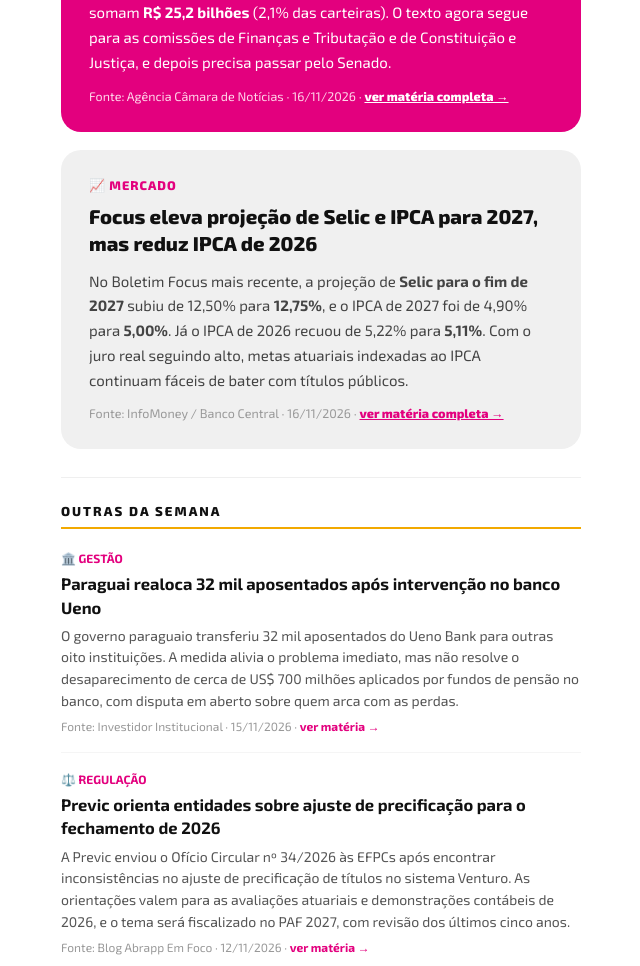
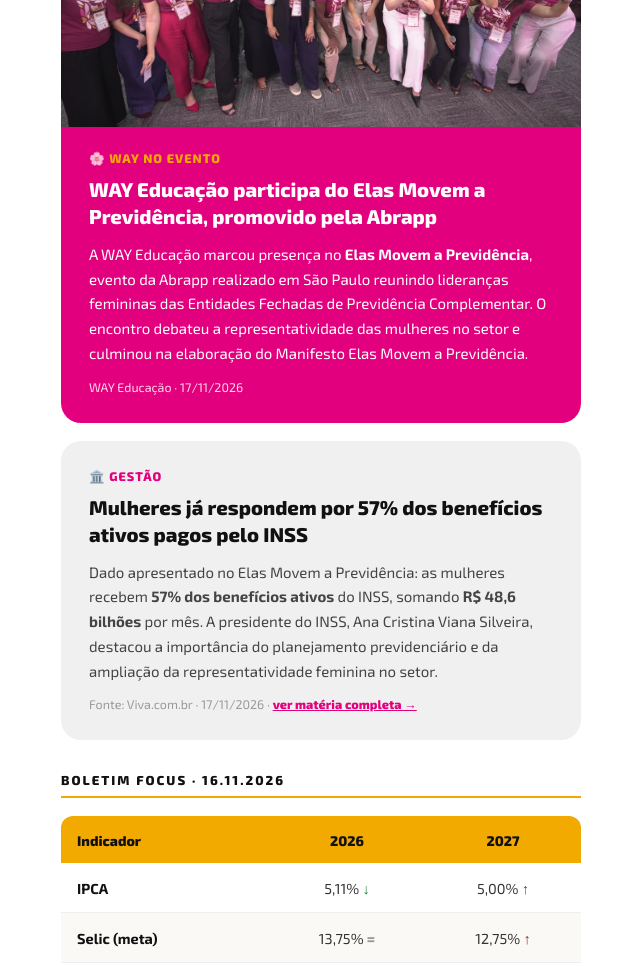
Before and after one commit to alvesdeamorimgiovanna-stack/we-newsletters, a plain HTML site: page index.html in a window 1280 px wide. Shown: the part 594-1560 px from the top of the page, without its empty margins (319-959 px from the left). Drawn offline with Linux system fonts and the light colour scheme.

Commit message:
Newsletter WAY Educação — 23/11/2026: WAY no evento Elas Movem a Previdência
Co-Authored-By: Claude Sonnet 5 <noreply@anthropic.com>
Claude-Session: https://claude.ai/code/session_01Xq26ZDDiMsRsfQGjqYt1Gd

```diff
--- a/index.html
+++ b/index.html
@@ -4,7 +4,7 @@
 <meta charset="UTF-8">
 <meta name="viewport" content="width=device-width, initial-scale=1.0">
 <meta http-equiv="X-UA-Compatible" content="IE=edge">
-<title>Newsletter WAY Educação — 16 de novembro de 2026</title>
+<title>Newsletter WAY Educação — 23 de novembro de 2026</title>
 <!--[if mso]>
 <style type="text/css">table {border-collapse: collapse;}</style>
 <![endif]-->
@@ -37,7 +37,7 @@
         <!-- ============ TOPO: eyebrow (sem logo) ============ -->
         <tr>
           <td class="px" style="padding: 36px 40px 20px 40px;">
-            <div class="exo" style="font-size: 12px; font-weight: 800; letter-spacing: 2.5px; text-transform: uppercase; color:#E3007E;">Newsletter Semanal · 16 de novembro de 2026</div>
+            <div class="exo" style="font-size: 12px; font-weight: 800; letter-spacing: 2.5px; text-transform: uppercase; color:#E3007E;">Newsletter Semanal · 23 de novembro de 2026</div>
           </td>
         </tr>
 
@@ -68,22 +68,25 @@
           </td>
         </tr>
 
-        <!-- ============ DESTAQUE 1 (card magenta) ============ -->
+        <!-- ============ DESTAQUE 1 (card magenta — WAY no evento Elas Movem a Previdência) ============ -->
         <tr>
           <td class="px" style="padding: 22px 40px 0 40px;">
             <table role="presentation" width="100%" cellpadding="0" cellspacing="0" border="0">
               <tr>
-                <td style="background-color:#E3007E; border-radius:20px; padding: 28px 28px;">
-                  <div class="exo" style="font-size: 12.5px; font-weight: 800; letter-spacing: 1px; color:#F2A900; margin-bottom: 10px;">⚖️ REGULAÇÃO</div>
+                <td style="background-color:#E3007E; border-radius:20px; padding: 0 0 28px 0; overflow:hidden;">
+                  <img src="https://alvesdeamorimgiovanna-stack.github.io/we-newsletters/images/elas-movem-previdencia.jpg" alt="Equipe WAY no evento Elas Movem a Previdência" width="600" style="display:block; width:100%; max-width:600px; height:auto; border-radius:20px 20px 0 0;">
+                  <div style="padding: 24px 28px 0 28px;">
+                    <div class="exo" style="font-size: 12.5px; font-weight: 800; letter-spacing: 1px; color:#F2A900; margin-bottom: 10px;">🌸 WAY NO EVENTO</div>
                     <h2 class="exo h-news" style="margin: 0 0 12px 0; font-weight: 800; font-size: 20px; line-height: 1.35; color:#ffffff;">
-                    Comissão da Câmara aprova regra que tira empréstimos de fundos de pensão da Lei da Usura
+                      WAY Educação participa do Elas Movem a Previdência, promovido pela Abrapp
                     </h2>
                     <p class="exo" style="margin: 0 0 14px 0; font-weight: 400; font-size: 15px; line-height: 1.65; color:#ffffff;">
-                    A Comissão de Previdência da Câmara aprovou o <strong>PL 237/26</strong>, que tira os empréstimos concedidos pelas EFPC a participantes da Lei da Usura. Pelo Consolidado Estatístico da Abrapp, essas operações somam <strong>R$ 25,2 bilhões</strong> (2,1% das carteiras). O texto agora segue para as comissões de Finanças e Tributação e de Constituição e Justiça, e depois precisa passar pelo Senado.
+                      A WAY Educação marcou presença no <strong>Elas Movem a Previdência</strong>, evento da Abrapp realizado em São Paulo reunindo lideranças femininas das Entidades Fechadas de Previdência Complementar. O encontro debateu a representatividade das mulheres no setor e culminou na elaboração do Manifesto Elas Movem a Previdência.
                     </p>
                     <p class="exo" style="margin:0; font-size: 12.5px; color:#ffd6ea;">
-                    Fonte: Agência Câmara de Notícias · 16/11/2026 · <a href="https://www.camara.leg.br/noticias/1319688-comissao-aprova-regra-especifica-para-emprestimos-concedidos-por-fundos-de-pensao" style="color:#ffffff; font-weight:800; text-decoration:underline;">ver matéria completa &rarr;</a>
+                      WAY Educação · 17/11/2026
                     </p>
+                  </div>
                 </td>
               </tr>
             </table>
@@ -96,68 +99,19 @@
             <table role="presentation" width="100%" cellpadding="0" cellspacing="0" border="0">
               <tr>
                 <td style="background-color:#f0f0f0; border-radius:20px; padding: 28px 28px;">
-                  <div class="exo" style="font-size: 12.5px; font-weight: 800; letter-spacing: 1px; color:#E3007E; margin-bottom: 10px;">📈 MERCADO</div>
+                  <div class="exo" style="font-size: 12.5px; font-weight: 800; letter-spacing: 1px; color:#E3007E; margin-bottom: 10px;">🏛️ GESTÃO</div>
                   <h2 class="exo h-news" style="margin: 0 0 12px 0; font-weight: 800; font-size: 20px; line-height: 1.35; color:#111111;">
-                    Focus eleva projeção de Selic e IPCA para 2027, mas reduz IPCA de 2026
+                    Mulheres já respondem por 57% dos benefícios ativos pagos pelo INSS
                   </h2>
                   <p class="exo" style="margin: 0 0 14px 0; font-weight: 400; font-size: 15px; line-height: 1.65; color:#444444;">
-                    No Boletim Focus mais recente, a projeção de <strong>Selic para o fim de 2027</strong> subiu de 12,50% para <strong>12,75%</strong>, e o IPCA de 2027 foi de 4,90% para <strong>5,00%</strong>. Já o IPCA de 2026 recuou de 5,22% para <strong>5,11%</strong>. Com o juro real seguindo alto, metas atuariais indexadas ao IPCA continuam fáceis de bater com títulos públicos.
+                    Dado apresentado no Elas Movem a Previdência: as mulheres recebem <strong>57% dos benefícios ativos</strong> do INSS, somando <strong>R$ 48,6 bilhões</strong> por mês. A presidente do INSS, Ana Cristina Viana Silveira, destacou a importância do planejamento previdenciário e da ampliação da representatividade feminina no setor.
                   </p>
                   <p class="exo" style="margin:0; font-size: 12.5px; color:#999999;">
-                    Fonte: InfoMoney / Banco Central · 16/11/2026 · <a href="https://www.infomoney.com.br/mercados/boletim-focus-projecoes-16112026/" style="color:#E3007E; font-weight:800; text-decoration:underline;">ver matéria completa &rarr;</a>
+                    Fonte: Viva.com.br · 17/11/2026 · <a href="https://viva.com.br/cidadania-e-direitos/numero-de-mulheres-no-inss-cresce-e-publico-ja-recebe-57-dos-beneficios.html" style="color:#E3007E; font-weight:800; text-decoration:underline;">ver matéria completa &rarr;</a>
                   </p>
                 </td>
               </tr>
             </table>
-          </td>
-        </tr>
-
-        <tr><td class="px" style="padding: 28px 40px 0 40px;">
-          <div style="border-top:1px solid #efefef; line-height:1px; font-size:1px;">&nbsp;</div>
-        </td></tr>
-
-        <!-- ============ LABEL: OUTRAS DA SEMANA ============ -->
-        <tr>
-          <td class="px" style="padding: 24px 40px 0 40px;">
-            <div class="exo" style="font-size: 13px; font-weight: 800; letter-spacing: 2px; text-transform: uppercase; color:#111111; border-bottom:2px solid #F2A900; padding-bottom:8px;">
-              Outras da Semana
-            </div>
-          </td>
-        </tr>
-
-        <!-- ============ ITEM 1 — Paraguai/Ueno ============ -->
-        <tr>
-          <td class="px" style="padding: 22px 40px 0 40px;">
-            <div class="exo" style="font-size: 12px; font-weight: 700; color:#E3007E; margin-bottom: 6px;">🏛️ GESTÃO</div>
-            <h3 class="exo" style="margin: 0 0 6px 0; font-weight: 700; font-size: 16.5px; line-height: 1.4; color:#111111;">
-              Paraguai realoca 32 mil aposentados após intervenção no banco Ueno
-            </h3>
-            <p class="exo" style="margin: 0 0 8px 0; font-weight: 400; font-size: 14px; line-height: 1.55; color:#555555;">
-              O governo paraguaio transferiu 32 mil aposentados do Ueno Bank para outras oito instituições. A medida alivia o problema imediato, mas não resolve o desaparecimento de cerca de US$ 700 milhões aplicados por fundos de pensão no banco, com disputa em aberto sobre quem arca com as perdas.
-            </p>
-            <p class="exo" style="margin:0; font-size: 12px; color:#999999;">
-              Fonte: Investidor Institucional · 15/11/2026 · <a href="https://investidorinstitucional.com.br/investidores/fundos-de-pensao/paraguai-realoca-32-mil-aposentados-apos-intervencao-no-ueno/" style="color:#E3007E; font-weight:700; text-decoration:none;">ver matéria &rarr;</a>
-            </p>
-          </td>
-        </tr>
-
-        <tr><td class="px" style="padding: 18px 40px 0 40px;">
-          <div style="border-top:1px solid #f5f5f5; line-height:1px; font-size:1px;">&nbsp;</div>
-        </td></tr>
-
-        <!-- ============ ITEM 2 — Previc ajuste de precificação ============ -->
-        <tr>
-          <td class="px" style="padding: 18px 40px 0 40px;">
-            <div class="exo" style="font-size: 12px; font-weight: 700; color:#E3007E; margin-bottom: 6px;">⚖️ REGULAÇÃO</div>
-            <h3 class="exo" style="margin: 0 0 6px 0; font-weight: 700; font-size: 16.5px; line-height: 1.4; color:#111111;">
-              Previc orienta entidades sobre ajuste de precificação para o fechamento de 2026
-            </h3>
-            <p class="exo" style="margin: 0 0 8px 0; font-weight: 400; font-size: 14px; line-height: 1.55; color:#555555;">
-              A Previc enviou o Ofício Circular nº 34/2026 às EFPCs após encontrar inconsistências no ajuste de precificação de títulos no sistema Venturo. As orientações valem para as avaliações atuariais e demonstrações contábeis de 2026, e o tema será fiscalizado no PAF 2027, com revisão dos últimos cinco anos.
-            </p>
-            <p class="exo" style="margin:0; font-size: 12px; color:#999999;">
-              Fonte: Blog Abrapp Em Foco · 12/11/2026 · <a href="https://blog.abrapp.org.br/blog/previc-orienta-entidades-sobre-ajuste-de-precificacao-para-o-fechamento-de-2026" style="color:#E3007E; font-weight:700; text-decoration:none;">ver matéria &rarr;</a>
-            </p>
           </td>
         </tr>
 
```
Also changed, not shown: images/elas-movem-previdencia.jpg (added). Lines whose indentation alone changed are shown as unchanged.
